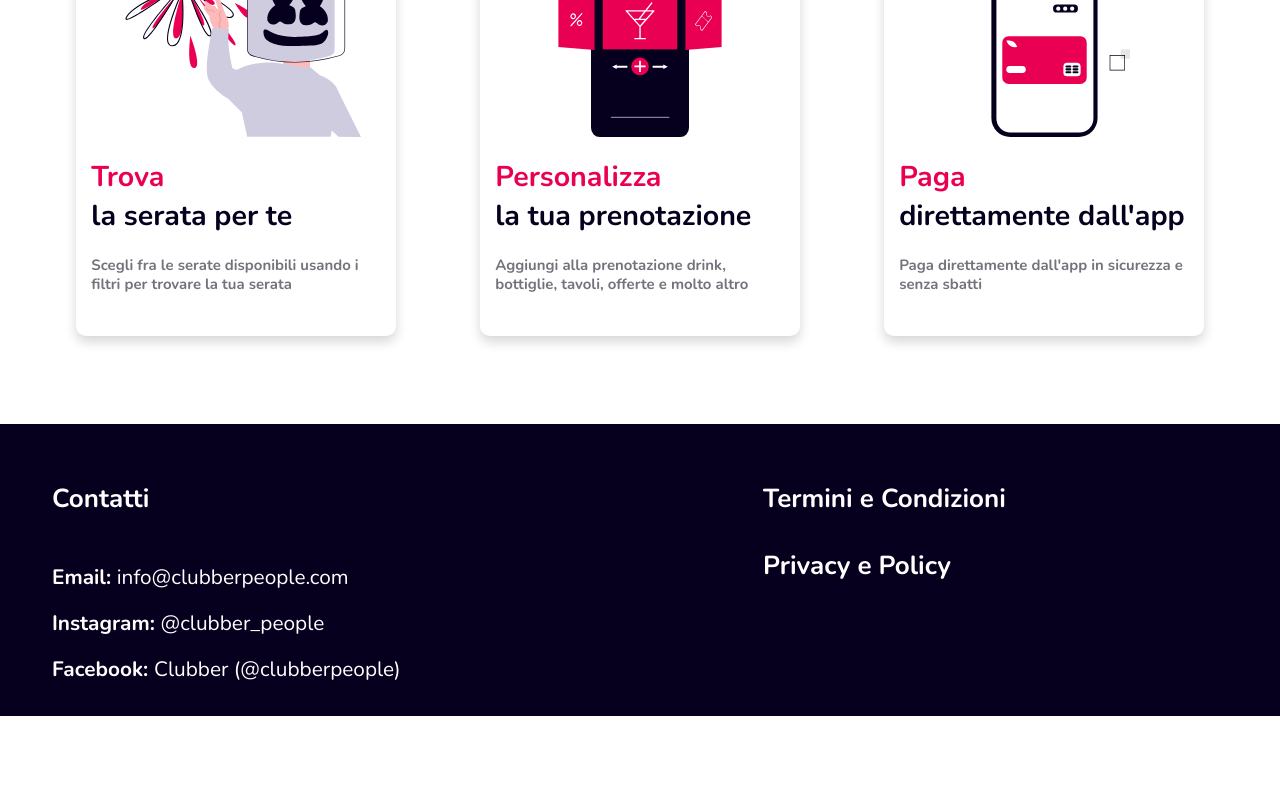
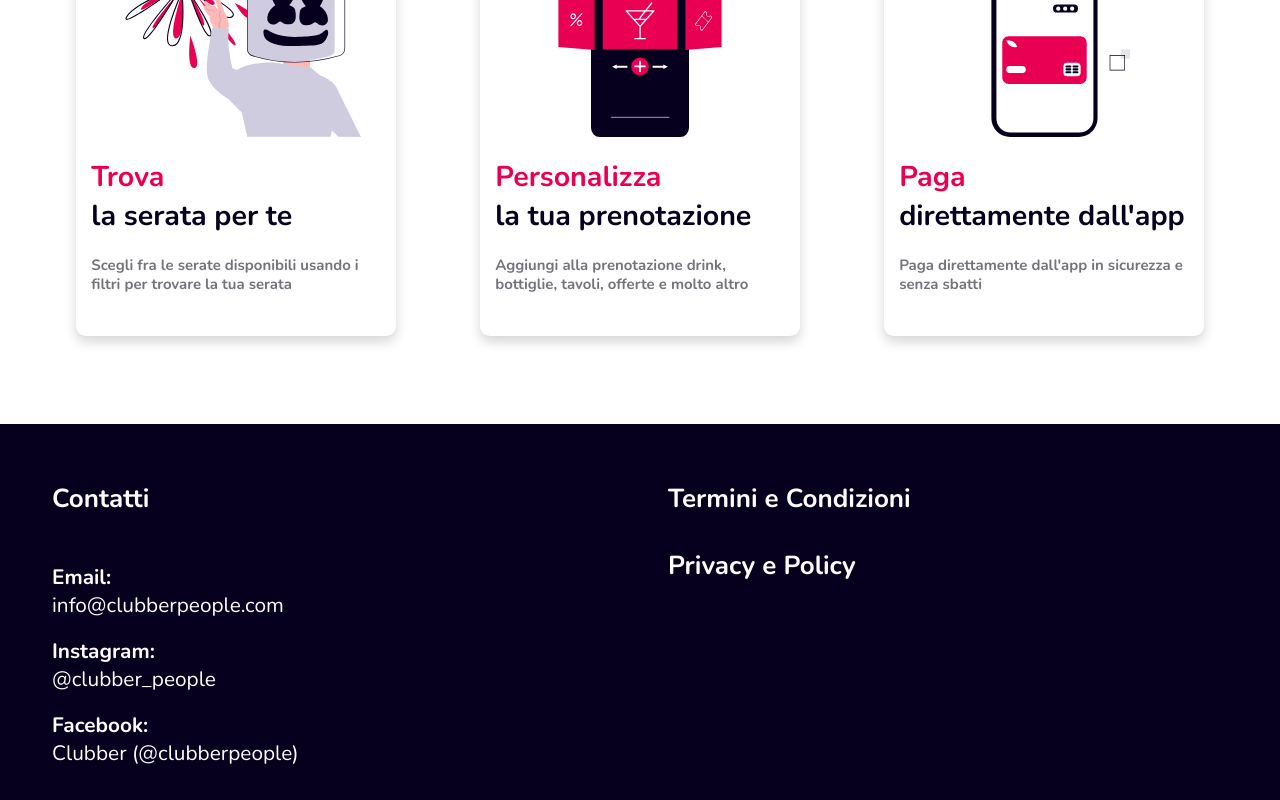
Before and after one commit to lodelux/clubber_web, a Vue app: page / in a window 1280 px wide. Shown: the part 1445-2245 px from the top of the page. Before the commit the page ends 2161 px from the top, so only its background shows below. Built offline with nearby package versions, Linux system fonts and the light colour scheme.

Commit message:
timer + iphoni

```diff
--- a/src/components/Foot.vue
+++ b/src/components/Foot.vue
@@ -1,24 +1,24 @@
 <template>
   <div class="foot flex justify-start py-6">
-    <div class="text-white pt-5 pl-10 flex-grow">
+    <div class="text-white pt-5 pl-3 md:pl-10 flex-grow">
       <h1>Contatti</h1>
       <br />
       <h2>
-        Email:
-        <h3>info@clubberpeople.com</h3>
+        Email: <br />
+        <h3> info@clubberpeople.com</h3>
       </h2>
       <br />
       <h2>
-        Instagram:
-        <h3>@clubber_people</h3>
+        Instagram: <br />
+        <h3> @clubber_people</h3>
       </h2>
       <br />
       <h2>
-        Facebook:
-        <h3>Clubber (@clubberpeople)</h3>
+        Facebook: <br />
+        <h3> Clubber (@clubberpeople)</h3>
       </h2>
     </div>
-    <div class="text-white pt-5 pl-11 ml-6 flex-grow">
+    <div class="text-white pt-5 pl-3 pr-3 flex-grow">
       <h1>
         <a
           href="https://www.iubenda.com/termini-e-condizioni/15672760"
@@ -44,7 +44,7 @@ export default {};
 
 <style scoped>
 h3 {
-  @apply inline;
+  @apply inline-block;
   font: normal normal normal 1rem Nunito;
 }
 h2 {
--- a/src/components/about/section2.vue
+++ b/src/components/about/section2.vue
@@ -17,10 +17,10 @@
       possa far entrare (o imbucare).
     </span>
     <div
-      class="w-full flex-grow flex items-end justify-start md:justify-center"
+      class="w-full flex-grow flex items-end justify-start md:justify-between"
     >
       <!-- hidden if very small screen -->
-      <img src="@/assets/Chi_siamo1.png" class="hide self-center" />
+      <img src="@/assets/Chi_siamo1.png" class="hide" />
       <span class="margin inline-block text-white w-2/4 self-center">
         Così è nata la voglia di rendere le discoteche più accessibili, ma
         come?<br /><br />
--- a/src/components/home/content.vue
+++ b/src/components/home/content.vue
@@ -49,7 +49,7 @@ export default {
   data() {
     return {
       // UTC Epoch time in MILLISECONDS
-      toDate: 1639506500000,
+      toDate: 1638442800000,
       cards: [
         {
           img: "Trova.svg",
```
